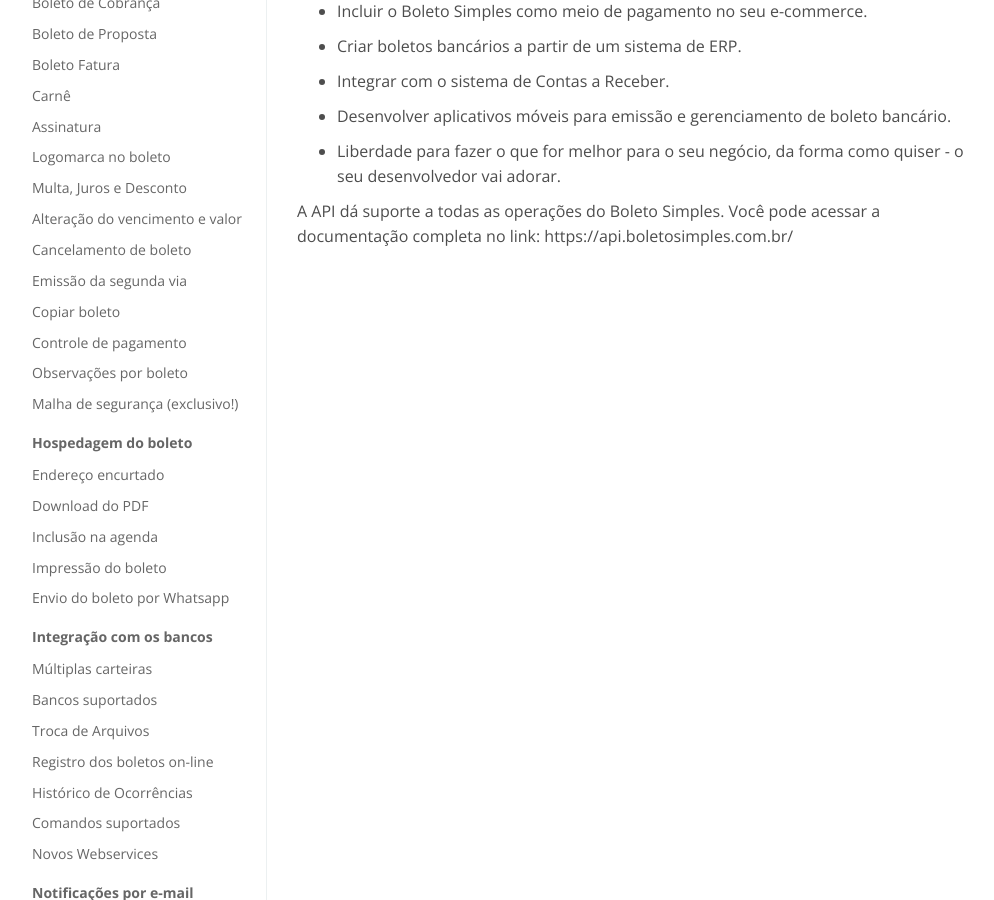
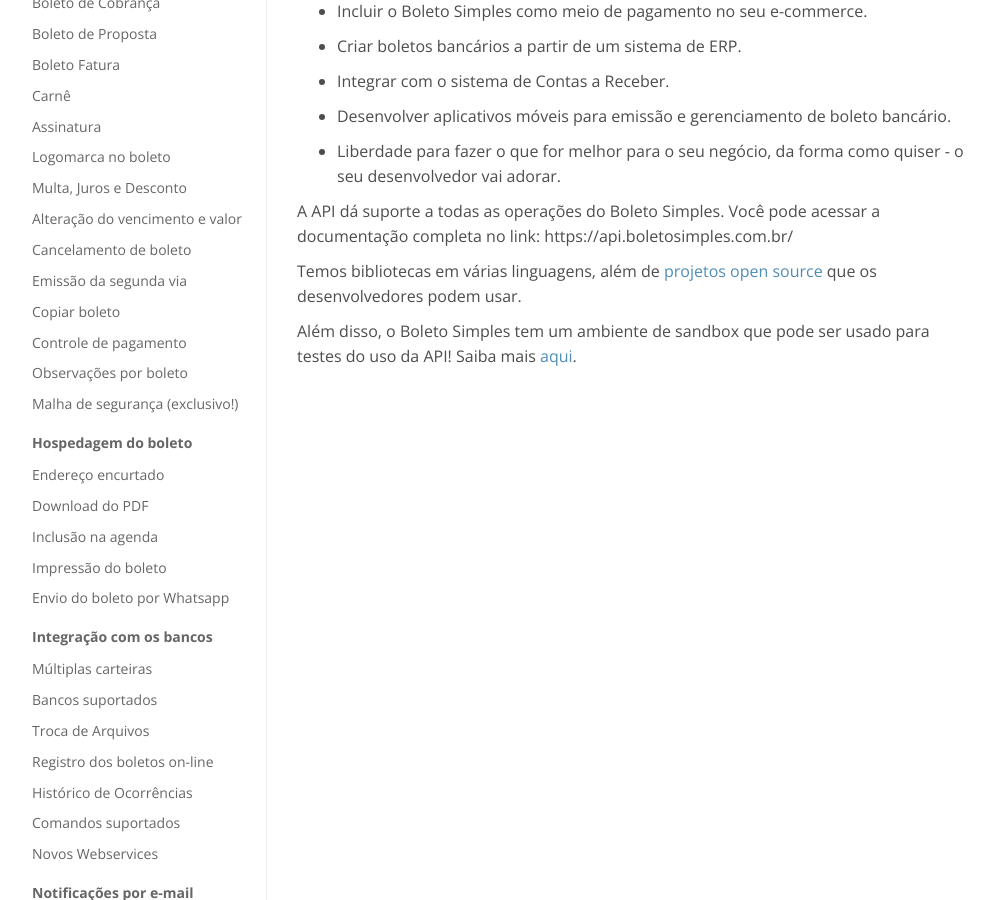
Before and after one commit to BoletoSimples/boletosimples-features, a Jekyll site: the page built from api-e-webservice.markdown, in a window 1280 px wide and 900 px high, scrolled down 327 px. Shown: the whole window, without its empty margins (143-1137 px from the left). Built offline with Jekyll 4.4.1, drawn with Linux system fonts in a browser that asks for light colours.

Commit message:
Updated Api E Webservice

```diff
--- a/api-e-webservice.markdown
+++ b/api-e-webservice.markdown
@@ -19,3 +19,7 @@
 * Liberdade para fazer o que for melhor para o seu negócio, da forma como quiser - o seu desenvolvedor vai adorar.
 
 A API dá suporte a todas as operações do Boleto Simples. Você pode acessar a documentação completa no link: https://api.boletosimples.com.br/
+
+Temos bibliotecas em várias linguagens, além de [projetos open source](https://github.com/BoletoSimples) que os desenvolvedores podem usar.
+
+Além disso, o Boleto Simples tem um ambiente de sandbox que pode ser usado para testes do uso da API! Saiba mais [aqui](https://api.boletosimples.com.br/sandbox/).
```
